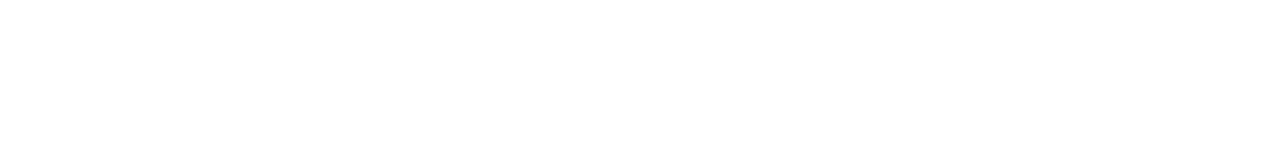
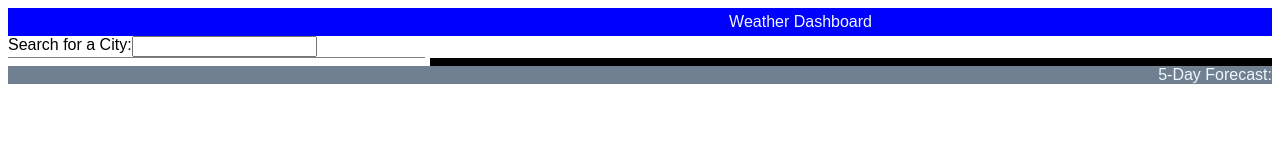
Before and after one commit to TheMikal/Challenge_6, a plain HTML site: page index.html in a window 1280 px wide. Drawn offline with Linux system fonts and the light colour scheme.

Commit message:
html setup and some styling

```diff
--- a/assets/styles.css
+++ b/assets/styles.css
@@ -0,0 +1,43 @@
+:root {
+    font-family: Arial, Helvetica, sans-serif;
+}
+
+.header {
+    background-color: blue;
+    color: aliceblue;
+    text-align: right;
+    padding-right: 400px;
+    padding-top: 5px;
+    padding-bottom: 5px;
+}
+
+.search {
+    display: flex;
+    align-content: start;
+    border-bottom: 1px solid gray;
+    flex-wrap: wrap;
+    justify-content: flex-start;
+    max-width: 33%;
+}
+
+.currently {
+    border: 4px solid black;
+    max-width: 66%;
+    display: flex;
+    justify-content: flex-end;
+    flex-wrap: nowrap;
+    margin-left: auto;
+}
+
+.fiveDay {
+    background-color: slategrey;
+    color: aliceblue;
+    display: flex;
+    flex-wrap: nowrap;
+    justify-content: flex-end;
+    flex-direction: row;
+}
+
+#searchBar {
+    display: inline;
+}
--- a/index.html
+++ b/index.html
@@ -3,12 +3,19 @@
 <head>
     <meta charset="UTF-8">
     <meta name="viewport" content="width=device-width, initial-scale=1.0">
+    <link rel="stylesheet" href="./assets/styles.css">
     <title>Forecast</title>
 </head>
 <body>
-    <div class="search"></div>
-    <div class="previous"></div>
-    <div class="currentWeather"></div>
-    <div class="fiveDay"></div>
+    <header class="header">Weather Dashboard</header>
+    <div class="search">Search for a City:
+        <input type="search" name="" id="searchBar">
+    </div>
+    <aside class="previous"></aside>
+    <div class="currently"></div>
+    <div class="fiveDay">5-Day Forecast:</div>
+
+
+    <script src="./assets/script.js"></script>
 </body>
 </html>
```
